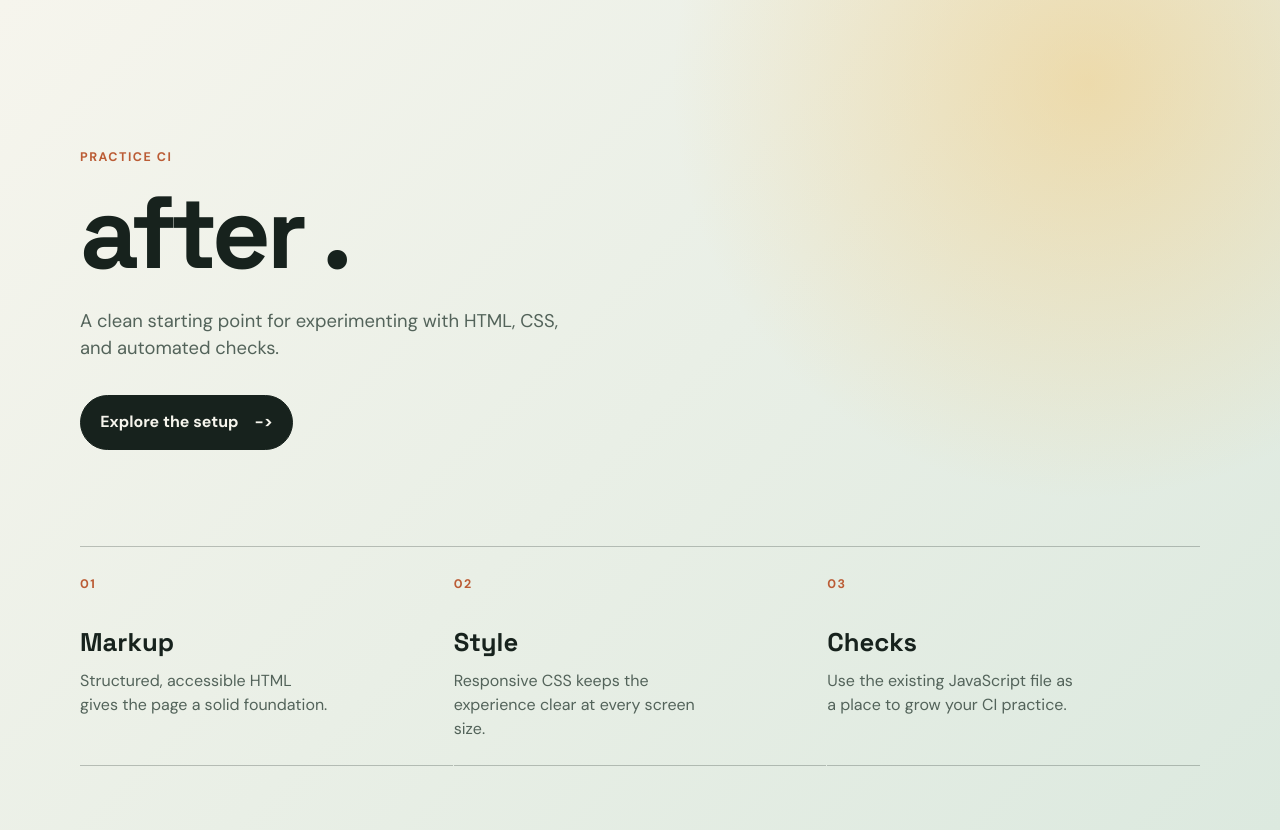
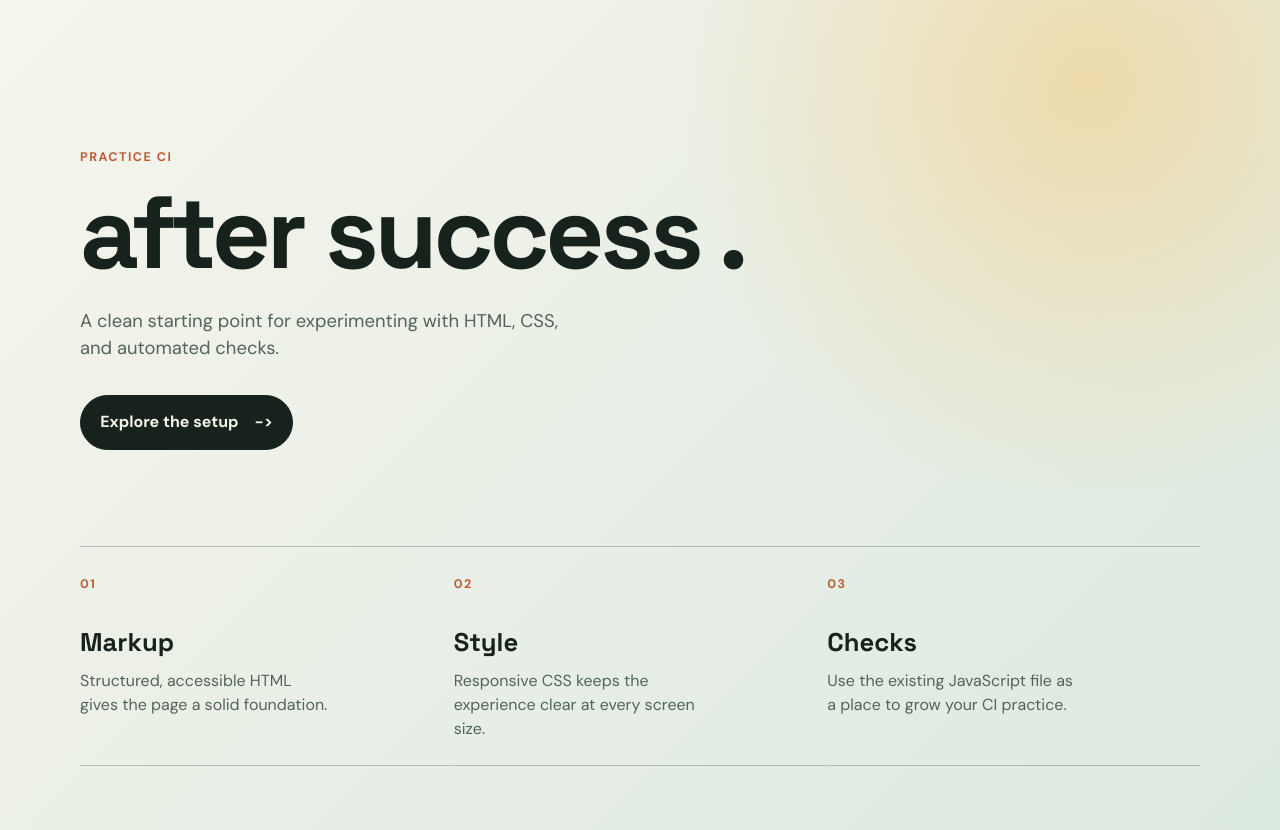
Before and after one commit to Ela003/practice-CI, a plain HTML site: page index.html in a window 1280 px wide. Drawn offline with Linux system fonts and the light colour scheme.

Commit message:
success build test deploy

```diff
--- a/index.html
+++ b/index.html
@@ -10,7 +10,7 @@
     <main class="page-shell">
       <section class="hero" aria-labelledby="page-title">
         <p class="eyebrow">Practice CI</p>
-        <h1 id="page-title">after .</h1>
+        <h1 id="page-title">after success .</h1>
         <p class="intro">
           A clean starting point for experimenting with HTML, CSS, and automated checks.
         </p>
```
